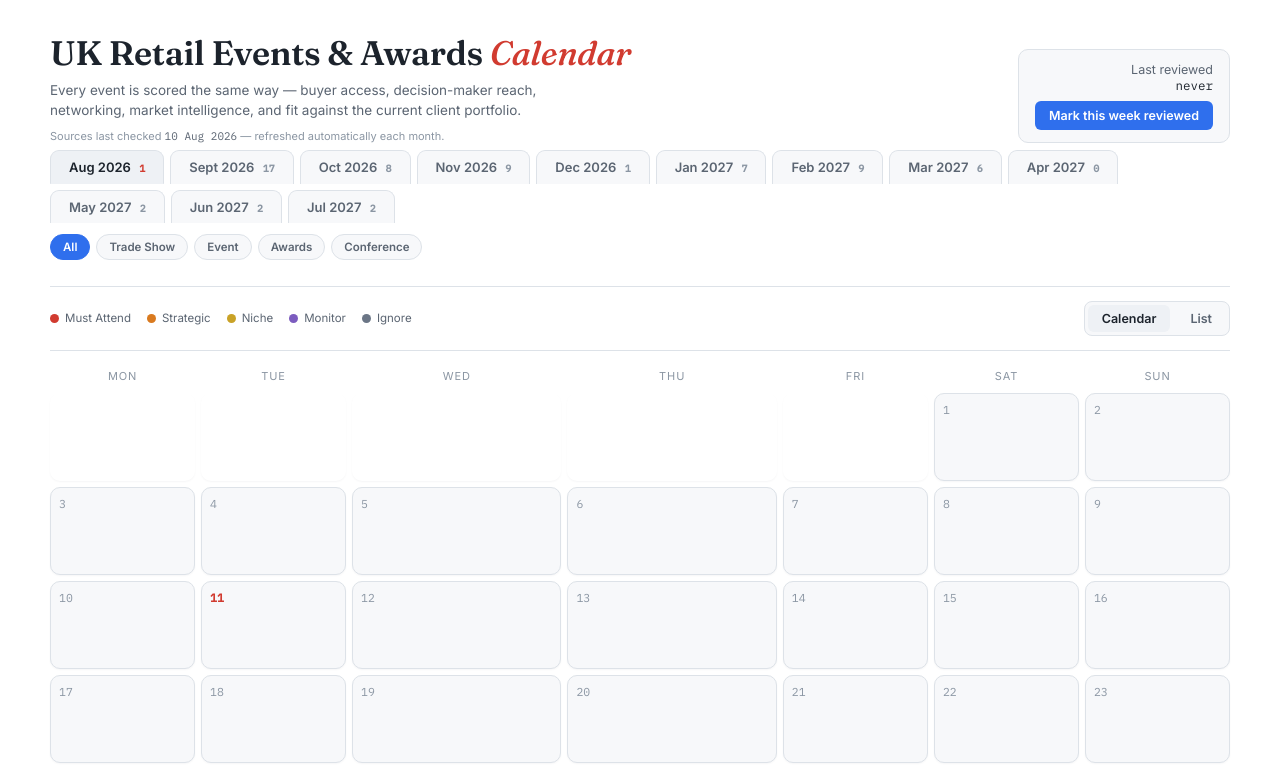
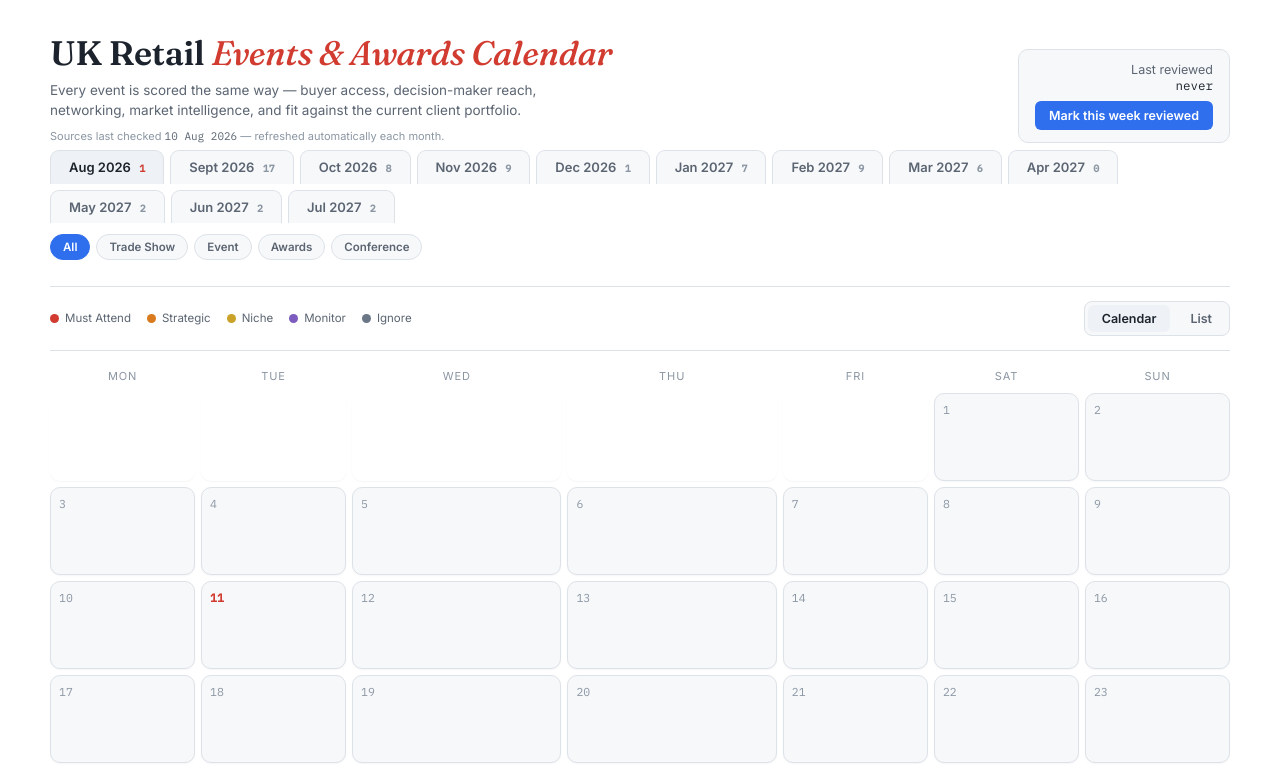
Before and after one commit to Marmasia/opportunity-radar, a website: page index.html in a window 1280 px wide. Shown: the top 766 px of the page. Drawn offline with Linux system fonts and the light colour scheme.

Commit message:
Update index.html

```diff
--- a/index.html
+++ b/index.html
@@ -177,7 +177,7 @@
 
   <header>
     <div>
-      <h1>UK Retail Events & Awards <em>Calendar</em></h1>
+      <h1>UK Retail <em>Events & Awards Calendar</em></h1>
       <div class="sub">Every event is scored the same way — buyer access, decision-maker reach, networking, market intelligence, and fit against the current client portfolio.</div>
       <div class="freshness">Sources last checked <span id="lastChecked">—</span> — refreshed automatically each month.</div>
     </div>
```
